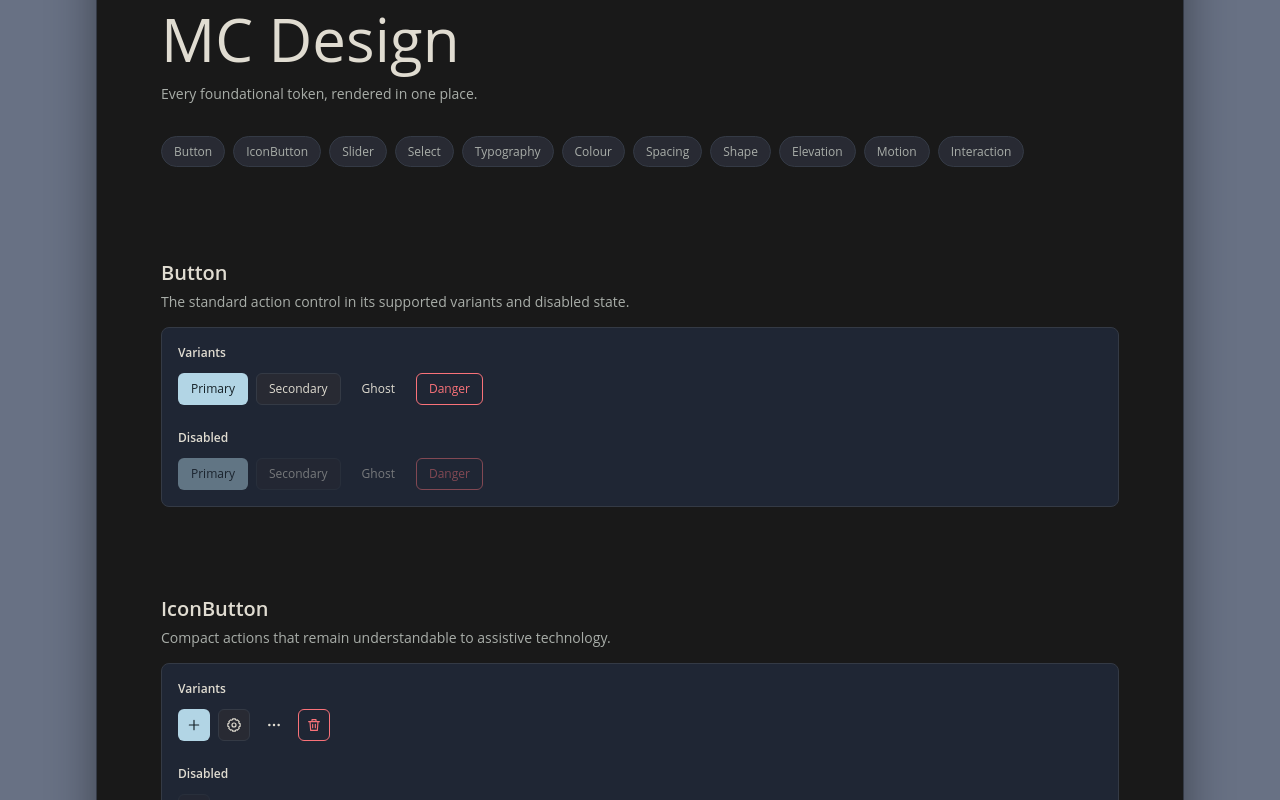
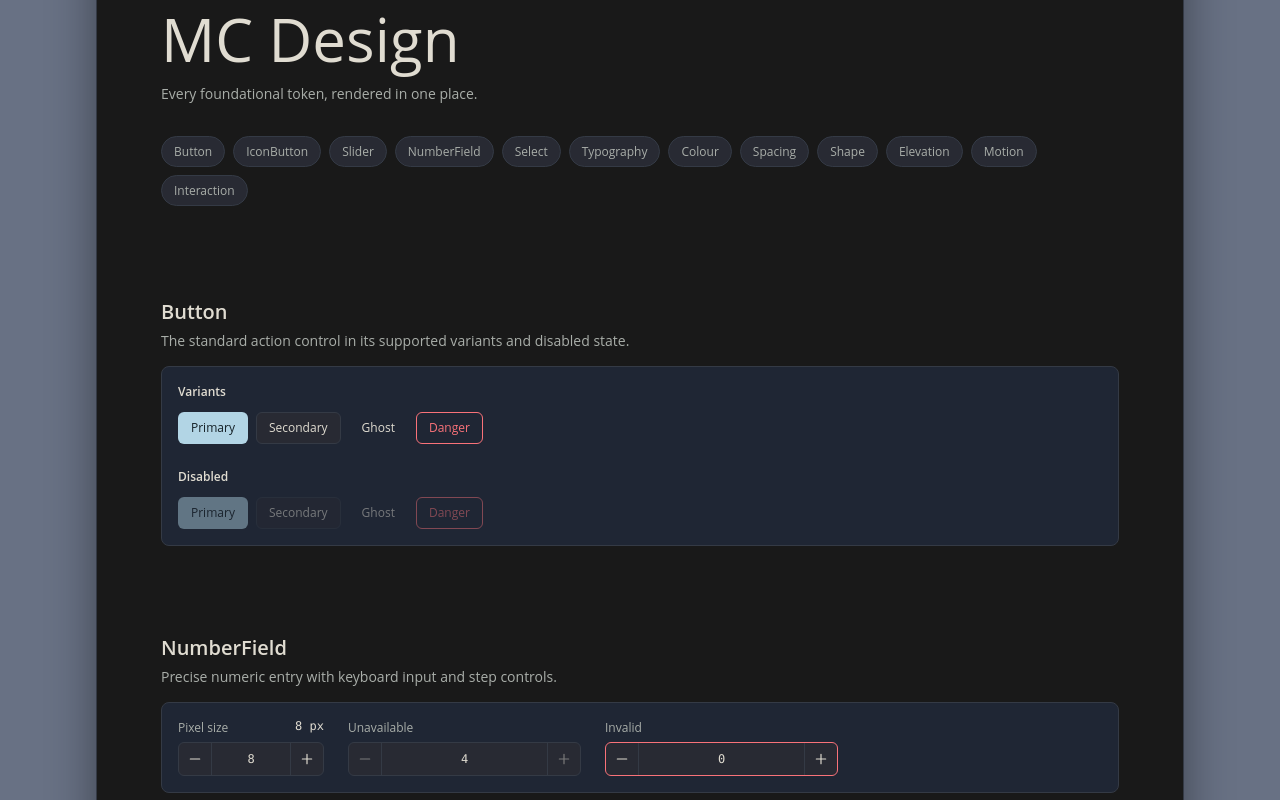
Before and after one commit to Downmoto/mc-design, a React (Vite) app: page / in a window 1280 px wide. Shown: the part 180-980 px from the top of the page. Built offline with nearby package versions, Linux system fonts and the light colour scheme; a web font is replaced by a local one.

Commit message:
feat: add number field component

```diff
--- a/src/demo.tsx
+++ b/src/demo.tsx
@@ -2,6 +2,7 @@ import { useEffect, useState, type CSSProperties, type ReactNode } from "react";
 
 import { Button } from "./button";
 import { IconButton } from "./icon-button";
+import { NumberField } from "./number-field";
 import { Select } from "./select";
 import { Slider } from "./slider";
 
@@ -155,6 +156,7 @@ function ColourTheme({ theme }: { theme: "dark" | "light" }) {
 
 export default function Demo() {
   const [theme, setTheme] = useState<"dark" | "light">("dark");
+  const [pixelSize, setPixelSize] = useState<number | "">(8);
   const [strength, setStrength] = useState(60);
 
   useEffect(() => {
@@ -192,6 +194,7 @@ export default function Demo() {
             ["Button", "button"],
             ["IconButton", "icon-button"],
             ["Slider", "slider"],
+            ["NumberField", "number-field"],
             ["Select", "select"],
             ["Typography", "typography"],
             ["Colour", "colour"],
@@ -238,6 +241,47 @@ export default function Demo() {
               </Button>
             </div>
           </section>
+        </div>
+      </Group>
+
+      <Group
+        description="Precise numeric entry with keyboard input and step controls."
+        id="number-field"
+        title="NumberField"
+      >
+        <div className="sample-card field-showcase">
+          <div className="field-sample">
+            <div className="field-sample__label">
+              <span id="pixel-size-label">Pixel size</span>
+              <output>{pixelSize || "—"} px</output>
+            </div>
+            <NumberField
+              aria-labelledby="pixel-size-label"
+              decrementLabel="Decrease pixel size"
+              incrementLabel="Increase pixel size"
+              max={64}
+              min={1}
+              onValueChange={(nextValue) => setPixelSize(nextValue ?? "")}
+              value={pixelSize}
+            />
+          </div>
+          <div className="field-sample">
+            <span id="disabled-pixel-size-label">Unavailable</span>
+            <NumberField
+              aria-labelledby="disabled-pixel-size-label"
+              defaultValue={4}
+              disabled
+            />
+          </div>
+          <div className="field-sample">
+            <span id="invalid-pixel-size-label">Invalid</span>
+            <NumberField
+              aria-invalid="true"
+              aria-labelledby="invalid-pixel-size-label"
+              defaultValue={0}
+              min={1}
+            />
+          </div>
         </div>
       </Group>
 
--- a/src/index.ts
+++ b/src/index.ts
@@ -2,5 +2,6 @@ import "./styles.css";
 
 export { Button, type ButtonProps, type ButtonVariant } from "./button";
 export { IconButton, type IconButtonProps } from "./icon-button";
+export { NumberField, type NumberFieldProps } from "./number-field";
 export { Select, type SelectOptionProps, type SelectProps } from "./select";
 export { Slider, type SliderProps } from "./slider";
--- /dev/null
+++ b/src/number-field.tsx
@@ -0,0 +1,176 @@
+import {
+  useCallback,
+  useRef,
+  useState,
+  type ChangeEvent,
+  type InputHTMLAttributes,
+  type KeyboardEvent,
+  type MouseEvent,
+  type Ref,
+} from "react";
+
+import { IconButton } from "./icon-button";
+
+export function clampNumber(value: number, min?: number, max?: number) {
+  if (min !== undefined && Number.isFinite(min)) value = Math.max(min, value);
+  if (max !== undefined && Number.isFinite(max)) value = Math.min(max, value);
+  return value;
+}
+
+export interface NumberFieldProps extends Omit<
+  InputHTMLAttributes<HTMLInputElement>,
+  "defaultValue" | "type" | "value"
+> {
+  decrementLabel?: string;
+  defaultValue?: number;
+  incrementLabel?: string;
+  onValueChange?: (value: number | null) => void;
+  ref?: Ref<HTMLInputElement>;
+  value?: number | "";
+}
+
+export function NumberField({
+  className,
+  decrementLabel = "Decrease value",
+  defaultValue,
+  disabled = false,
+  incrementLabel = "Increase value",
+  onChange,
+  onClick,
+  onKeyDown,
+  onValueChange,
+  readOnly = false,
+  ref,
+  value,
+  ...props
+}: NumberFieldProps) {
+  const inputRef = useRef<HTMLInputElement>(null);
+  const pointerDownRef = useRef(false);
+  const [keyboardFocused, setKeyboardFocused] = useState(false);
+  const setInputRef = useCallback(
+    (node: HTMLInputElement | null) => {
+      inputRef.current = node;
+
+      if (typeof ref === "function") ref(node);
+      else if (ref) ref.current = node;
+    },
+    [ref],
+  );
+
+  function handleChange(event: ChangeEvent<HTMLInputElement>) {
+    const input = event.currentTarget;
+    let nextValue = input.valueAsNumber;
+
+    if (!Number.isNaN(nextValue)) {
+      nextValue = clampNumber(
+        nextValue,
+        input.min === "" ? undefined : Number(input.min),
+        input.max === "" ? undefined : Number(input.max),
+      );
+
+      if (nextValue !== input.valueAsNumber) input.value = String(nextValue);
+    }
+
+    onChange?.(event);
+    onValueChange?.(Number.isNaN(nextValue) ? null : nextValue);
+  }
+
+  function step(direction: 1 | -1) {
+    const input = inputRef.current;
+    if (!input) return;
+
+    if (direction === 1) input.stepUp();
+    else input.stepDown();
+
+    input.dispatchEvent(new Event("input", { bubbles: true }));
+  }
+
+  function handleKeyDown(event: KeyboardEvent<HTMLInputElement>) {
+    onKeyDown?.(event);
+    if (event.defaultPrevented) return;
+
+    if (event.key === "Enter") {
+      event.currentTarget.blur();
+      return;
+    }
+
+    if (
+      event.key.length === 1 &&
+      !event.altKey &&
+      !event.ctrlKey &&
+      !event.metaKey &&
+      !/[\d.+-]/.test(event.key)
+    ) {
+      event.preventDefault();
+    }
+  }
+
+  function handleClick(event: MouseEvent<HTMLInputElement>) {
+    onClick?.(event);
+    if (!event.defaultPrevented) event.currentTarget.select();
+  }
+
+  const controlsDisabled = disabled || readOnly;
+
+  return (
+    <div
+      className="mc-number-field"
+      data-keyboard-focus={keyboardFocused || undefined}
+      onBlur={(event) => {
+        if (!event.currentTarget.contains(event.relatedTarget)) {
+          pointerDownRef.current = false;
+          setKeyboardFocused(false);
+        }
+      }}
+      onFocusCapture={() => {
+        setKeyboardFocused(!pointerDownRef.current);
+        pointerDownRef.current = false;
+      }}
+      onKeyDownCapture={(event) => {
+        if (event.key === "Tab") pointerDownRef.current = false;
+      }}
+      onPointerDownCapture={() => {
+        pointerDownRef.current = true;
+        setKeyboardFocused(false);
+      }}
+    >
+      <IconButton
+        aria-label={decrementLabel}
+        className="mc-number-field__stepper"
+        disabled={controlsDisabled}
+        onClick={() => step(-1)}
+        variant="ghost"
+      >
+        <svg aria-hidden="true" viewBox="0 0 24 24">
+          <path d="M5 12h14" />
+        </svg>
+      </IconButton>
+      <input
+        className={["mc-number-field__input", className]
+          .filter(Boolean)
+          .join(" ")}
+        defaultValue={defaultValue}
+        disabled={disabled}
+        onChange={handleChange}
+        onClick={handleClick}
+        onKeyDown={handleKeyDown}
+        readOnly={readOnly}
+        ref={setInputRef}
+        type="number"
+        value={value}
+        {...props}
+      />
+      <IconButton
+        aria-label={incrementLabel}
+        className="mc-number-field__stepper"
+        disabled={controlsDisabled}
+        onClick={() => step(1)}
+        variant="ghost"
+      >
+        <svg aria-hidden="true" viewBox="0 0 24 24">
+          <path d="M12 5v14M5 12h14" />
+        </svg>
+      </IconButton>
+    </div>
+  );
+}
--- a/src/styles.css
+++ b/src/styles.css
@@ -348,6 +348,63 @@
   box-shadow: var(--mc-shadow-sm);
 }
 
+.mc-number-field {
+  display: inline-grid;
+  grid-template-columns: var(--mc-control-height) minmax(3.5rem, 1fr) var(
+      --mc-control-height
+    );
+  overflow: hidden;
+  min-width: 9rem;
+  border: var(--mc-border-width) solid var(--mc-colour-border);
+  border-radius: var(--mc-radius-md);
+  background: var(--mc-colour-surface-raised);
+}
+
+.mc-number-field[data-keyboard-focus="true"] {
+  outline: var(--mc-focus-width) solid var(--mc-colour-focus);
+  outline-offset: var(--mc-focus-offset);
+}
+
+.mc-number-field:has(.mc-number-field__input[aria-invalid="true"]) {
+  border-color: var(--mc-colour-danger);
+}
+
+.mc-number-field__input {
+  box-sizing: border-box;
+  width: 100%;
+  min-width: 0;
+  height: var(--mc-control-height);
+  padding: 0 var(--mc-space-3);
+  border: 0;
+  border-right: var(--mc-border-width) solid var(--mc-colour-border);
+  border-left: var(--mc-border-width) solid var(--mc-colour-border);
+  border-radius: 0;
+  color: var(--mc-colour-text);
+  font: inherit;
+  font-family: var(--mc-font-family-mono);
+  font-size: var(--mc-font-size-sm);
+  text-align: center;
+  background: transparent;
+  outline: 0;
+  appearance: textfield;
+}
+
+.mc-number-field__input::-webkit-inner-spin-button,
+.mc-number-field__input::-webkit-outer-spin-button {
+  margin: 0;
+  appearance: none;
+}
+
+.mc-number-field__stepper {
+  width: var(--mc-control-height);
+  border: 0;
+  border-radius: 0;
+}
+
+.mc-number-field__stepper:focus-visible {
+  outline: 0;
+}
+
 @media (prefers-reduced-motion: reduce) {
   :root {
     --mc-duration-fast: 0ms;
```
Also changed, not shown: 2 other files (tests, documents, lock files or other folders).
